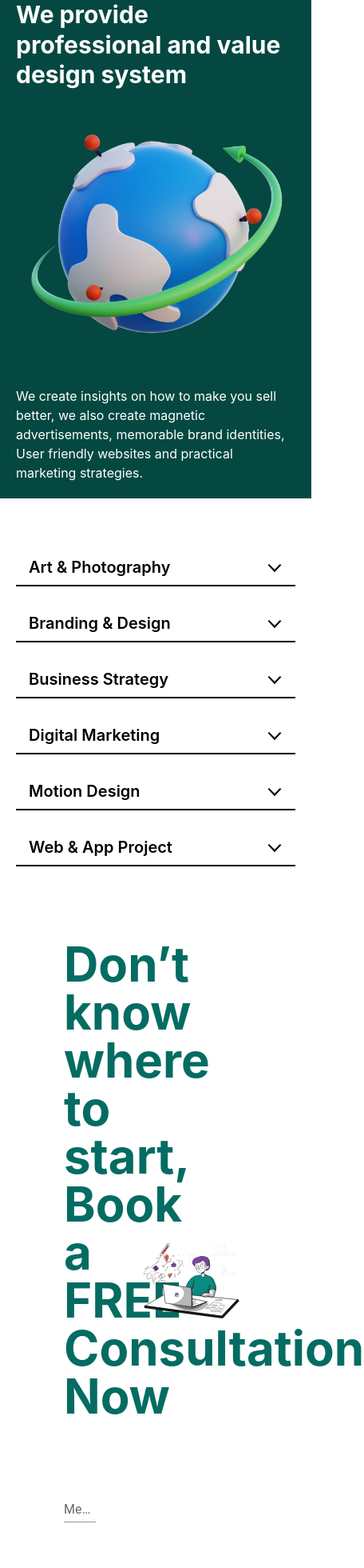
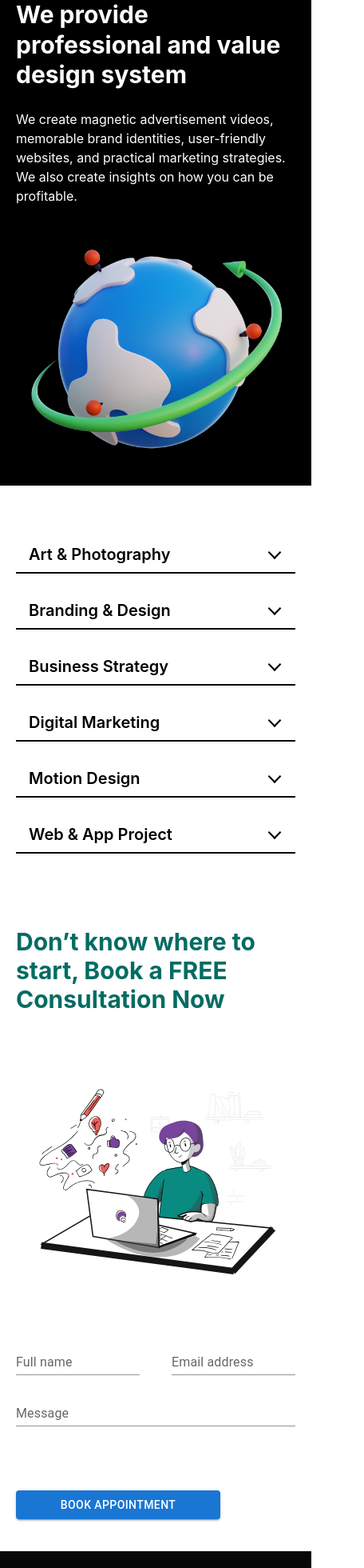
Before and after one commit to jadeoflagos/jademediapro, a Next.js app: page /services in a window 390 px wide. Shown: the top 1960 px of the page at 80% size, 456 px wide, since content can reach past the window. Built offline with nearby package versions, Linux system fonts and the light colour scheme.

Commit message:
fix: interview responsiveness

```diff
--- a/components/organism/SectionHeader.jsx
+++ b/components/organism/SectionHeader.jsx
@@ -8,7 +8,6 @@ const SectionHeader = ({
   navBarColor,
   title,
   subTitle,
-  children,
 }) => {
   return (
     <div className={`w-screen lg:min-h-[30rem] bg-black bg-[${bgColor}] `}>
@@ -16,14 +15,13 @@ const SectionHeader = ({
         {/* <Navbar textColor={navBarColor} /> */}
       </div>
       <div className="flex flex-col lg:flex-row  lg:items-center justify-between px-5 lg:px-20 text-white">
-        <div className="lg:w-7/12">
-          <p className="font-bold te text-3xl lg:text-7xl leading-tight">
+        <div className="lg:w-7/12 w-full">
+          <p className="font-bold  text-3xl lg:text-7xl leading-tight">
             {title}
           </p>
-          <p className="hidden lg:flex pt-12 lg:pb-12 text-base lg:text-2xl lg:tracking-wider">
-            {subTitle}{" "}
+          <p className="lg:flex pt-6 lg:pt-12 lg:pb-12 text-base lg:text-2xl lg:tracking-wider">
+            {subTitle}
           </p>
-          <div className="hidden lg:flex">{children}</div>
         </div>
         <span className="w-1/12" />
         <div className="lg:w-4/12 w-full flex items-center justify-center">
@@ -34,9 +32,6 @@ const SectionHeader = ({
             height={494}
           />
         </div>
-        <p className="flex lg:hidden pt-5 pb-5  lg:pt-12 lg:pb-12 text-base lg:text-2xl lg:tracking-wider">
-          {subTitle}{" "}
-        </p>
       </div>
     </div>
   );
--- a/pages/freebies.jsx
+++ b/pages/freebies.jsx
@@ -7,6 +7,7 @@ import Pagination from "../components/Pagination";
 import Image from "next/image";
 import Product from "../components/Product";
 import Saly19 from "../public/images/Saly-19.png";
+import SectionHeader from "../components/organism/SectionHeader";
 
 const freebies = () => {
   const [currentPage, setCurrentPage] = useState(1);
@@ -14,7 +15,14 @@ const freebies = () => {
   return (
     <div>
       <div className="w-full min-h-[30rem] bg-[#2C144E]">
-        <div>
+        <SectionHeader
+          title="Everything you need for growth and development"
+          subTitle="Jade Media Pro has always been about people while exploring
+              projects of all systems and sizes. Here you'll find the individual
+              stories behind the work."
+          headerImage=""
+        />
+        {/* <div>
           <Navbar dropDownBg="white" textColor="white" />
         </div>
         <div className="flex items-center justify-between px-20 text-white bg-[#2C144E] pt-8 ">
@@ -32,11 +40,11 @@ const freebies = () => {
           <div className="w-4/12 flex items-center justify-center">
             <Image src={Saly19} height={520} width={520} />
           </div>
-        </div>
-        <div className="py-32 bg-white px-20">
+        </div> */}
+        <div className="py-32 bg-white px-5 lg:px-20">
           <div className="flex items-center mb-24">
             <span className="font-semibold mr-[0.857rem]">Related</span>
-            <div className="flex items-cente gap-[0.857rem]">
+            <div className="flex items-cente gap-[0.857rem] overflow-x-auto">
               {freebiesTab.map((item, itemIndex) => (
                 <span
                   key={`freebies-tab-number${itemIndex}`}
@@ -47,7 +55,7 @@ const freebies = () => {
               ))}
             </div>
           </div>
-          <div className="grid grid-cols-4 gap-y-[3.1rem] gap-x-[2.75rem]">
+          <div className="grid lg:grid-cols-4 grid-cols-2 gap-y-[3.1rem] gap-x-[2.75rem]">
             {Array(12)
               .fill("")
               .map((item, itemIndex) => (
@@ -76,8 +84,19 @@ const freebies = () => {
             <h3 className="font-semibold text-[3rem]">
               Featured Paintings and Wall Frames{" "}
             </h3>
-            <div className=" mt-[6.4rem] mb-32 grid grid-cols-3 gap-x-[6.375rem]">
+            <div className="hidden mt-[6.4rem] mb-32 lg:grid grid-cols-3 gap-x-[6.375rem]">
               {products.map((product, productIndex) => (
+                <Product
+                  key={`product-${productIndex}`}
+                  title={product.name}
+                  price={product.price}
+                  img={product.img}
+                  delivery="FREE Delivery"
+                />
+              ))}
+            </div>
+            <div className="lg:hidden mt-[6.4rem] mb-32 grid grid-cols-2 gap-x-8">
+              {products.slice(0,2).map((product, productIndex) => (
                 <Product
                   key={`product-${productIndex}`}
                   title={product.name}
--- a/pages/services.jsx
+++ b/pages/services.jsx
@@ -15,12 +15,10 @@ const Services = () => {
   return (
     <div>
       <SectionHeader
-        bgColor="#044841"
+        bgColor="##044841"
         title="We provide professional and value design system"
         headerImage="servicebg.png"
-        subTitle="We create insights on how to make you sell better, we also create
-              magnetic advertisements, memorable brand identities, User friendly
-              websites and practical marketing strategies."
+        subTitle="We create magnetic advertisement videos, memorable brand identities, user-friendly websites, and practical marketing strategies. We also create insights on how you can be profitable."
       />
 
       <section className="lg:px-20 px-5 py-16">
@@ -28,7 +26,9 @@ const Services = () => {
           {serviceData.map((service, serviceIndex) => (
             <div key={`service-${serviceIndex}`}>
               <p className="flex justify-between items-center border-b-2 border-black px-4 py-2 w-full lg:w-3/5 ">
-                <span className="text-xl lg:text-4xl font-semibold">{service.title}</span>
+                <span className="text-xl lg:text-4xl font-semibold">
+                  {service.title}
+                </span>
                 <span
                   className="cursor-pointer"
                   onClick={() => {
@@ -61,15 +61,16 @@ const Services = () => {
           ))}
         </div>
       </section>
-      <section className="px-20 mt-7">
-        <div className="flex items-center">
+      <section className="px-5 lg:px-20 mt-7">
+        <p className="lg:w-2/3 text-3xl lg:text-6xl text-[#046C62] font-bold">
+          Don’t know where to start, Book a FREE Consultation Now
+        </p>
+
+        <div className="flex flex-col lg:flex-row items-start ">
           <form
             action=""
-            className="w-3/5 pr-12 grid grid-cols-2 gap-x-10 gap-y-4"
+            className="lg:w-3/5 lg:pr-12 grid grid-cols-2 gap-x-10 gap-y-4 lg:pt-11  order-2 lg:order-1"
           >
-            <p className="col-span-2 text-6xl text-[#046C62] font-bold">
-              Don’t know where to start, Book a FREE Consultation Now{" "}
-            </p>
             <TextField
               id="standard-basic"
               label="Full name"
@@ -89,7 +90,7 @@ const Services = () => {
               variant="standard"
               className="col-span-2"
             />
-            <div className="col-span-2 mt-16">
+            <div className="col-span-2 mt-16 mb-10 lg:mb-0 ">
               <Button
                 variant="contained"
                 className="bg-[#502A7A] w-64 py-4 hover:bg-[#502A7A]"
@@ -98,12 +99,14 @@ const Services = () => {
               </Button>
             </div>
           </form>
-          <Image
-            src="/vectors/blogger.svg"
-            alt="Avatar"
-            width={517}
-            height={688}
-          />
+          <div className="order-1 lg:order-2">
+            <Image
+              src="/vectors/blogger.svg"
+              alt="Avatar"
+              width={517}
+              height={588}
+            />
+          </div>
         </div>
       </section>
       <Footer />
```
